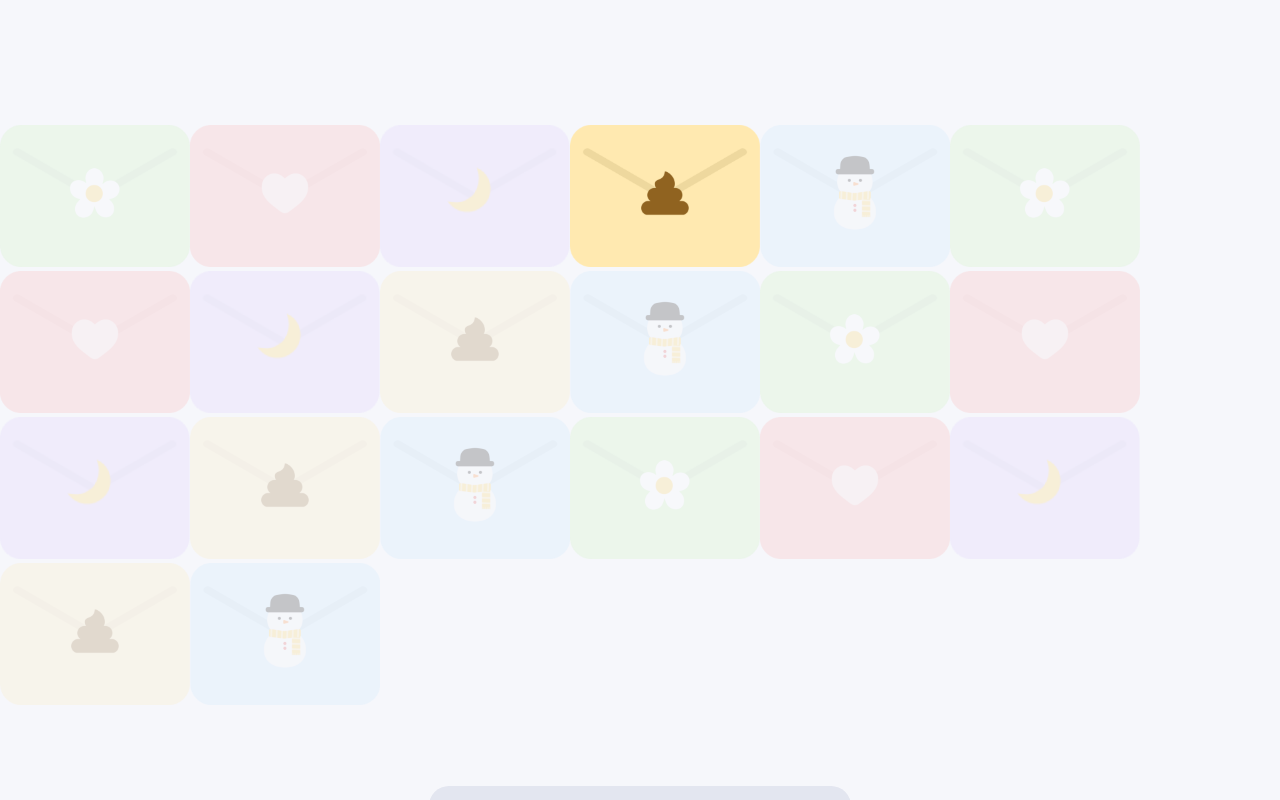
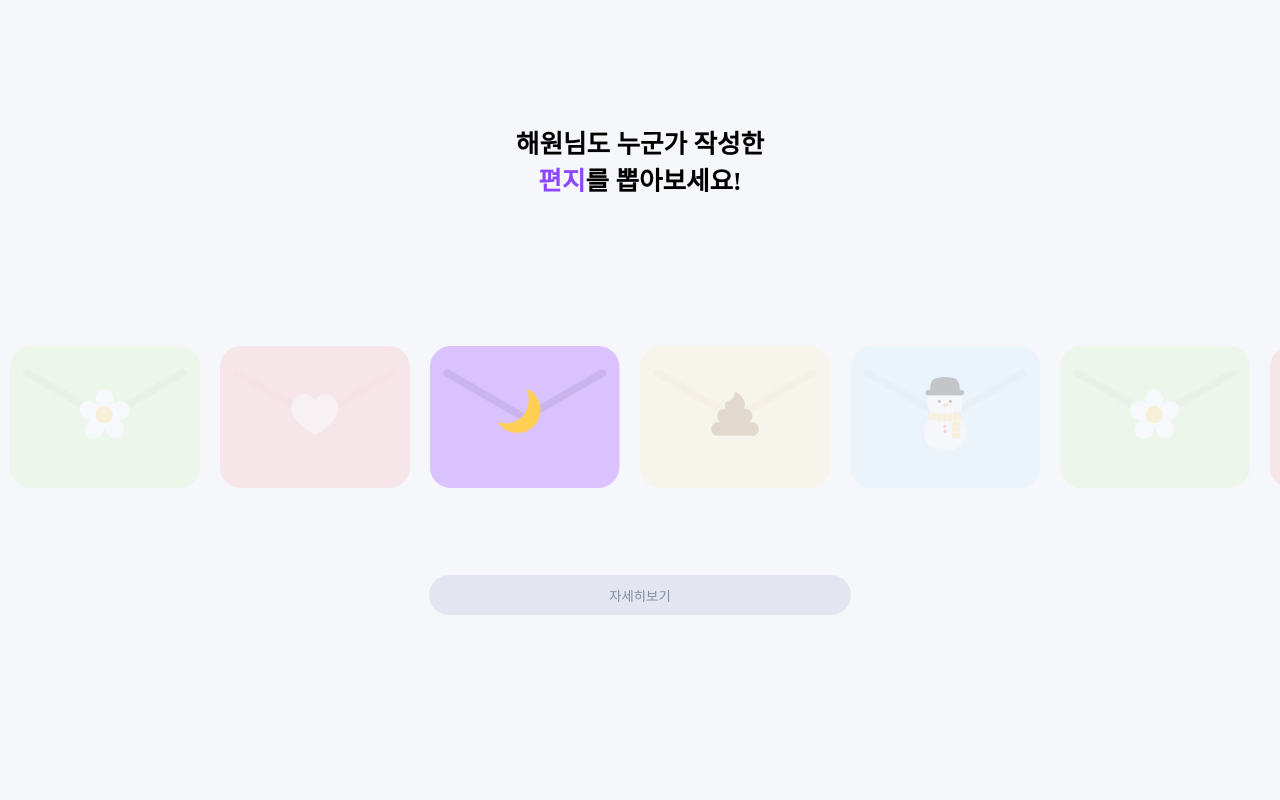
Before and after one commit to GoBong-letter/GoBong_Front, a React (Create React App) app: page /draw in a window 1280 px wide. Built offline with nearby package versions, Linux system fonts and the light colour scheme; some icons are missing; a web font is replaced by a local one.

Commit message:
Design: 편지 리스트 스타일

```diff
--- a/src/styles/LetterDraw.module.css
+++ b/src/styles/LetterDraw.module.css
@@ -29,3 +29,28 @@
     color: #868CA2;
     background-color: #E3E6F0;
 }
+
+::-webkit-scrollbar {
+    display: none;
+}
+.letter-container {
+    display: flex;
+    overflow-x: scroll; /* 가로 스크롤을 사용 */
+    scroll-snap-type: x mandatory; /* 이미지가 스크롤될 때 스냅되도록 설정 */
+    -webkit-overflow-scrolling: touch;
+    padding: 10px;
+    position: relative;
+    align-items: center; /* 이미지가 가운데 정렬되도록 설정 */
+    width: 100vw; /* 100vw로 설정하여 전체 너비 사용 */
+}
+
+.letterImg {
+    flex: 0 0 auto;
+    margin: 0 10px; /* 이미지 사이의 간격을 고정된 값으로 설정 */
+    scroll-snap-align: center; /* 이미지가 스크롤될 때 중앙에 정렬되도록 설정 */
+    transition: opacity 0.3s, transform 0.5s;
+}
+
+.letterImg.active {
+    opacity: 1;
+}
```
